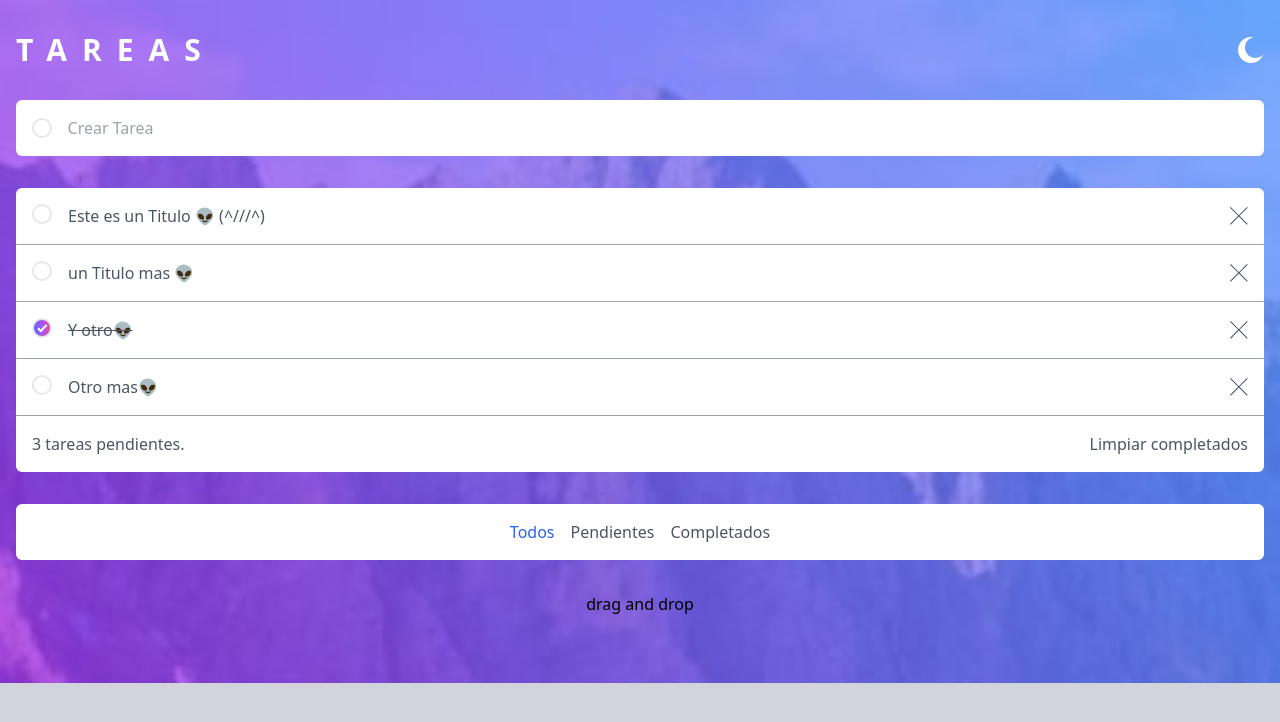
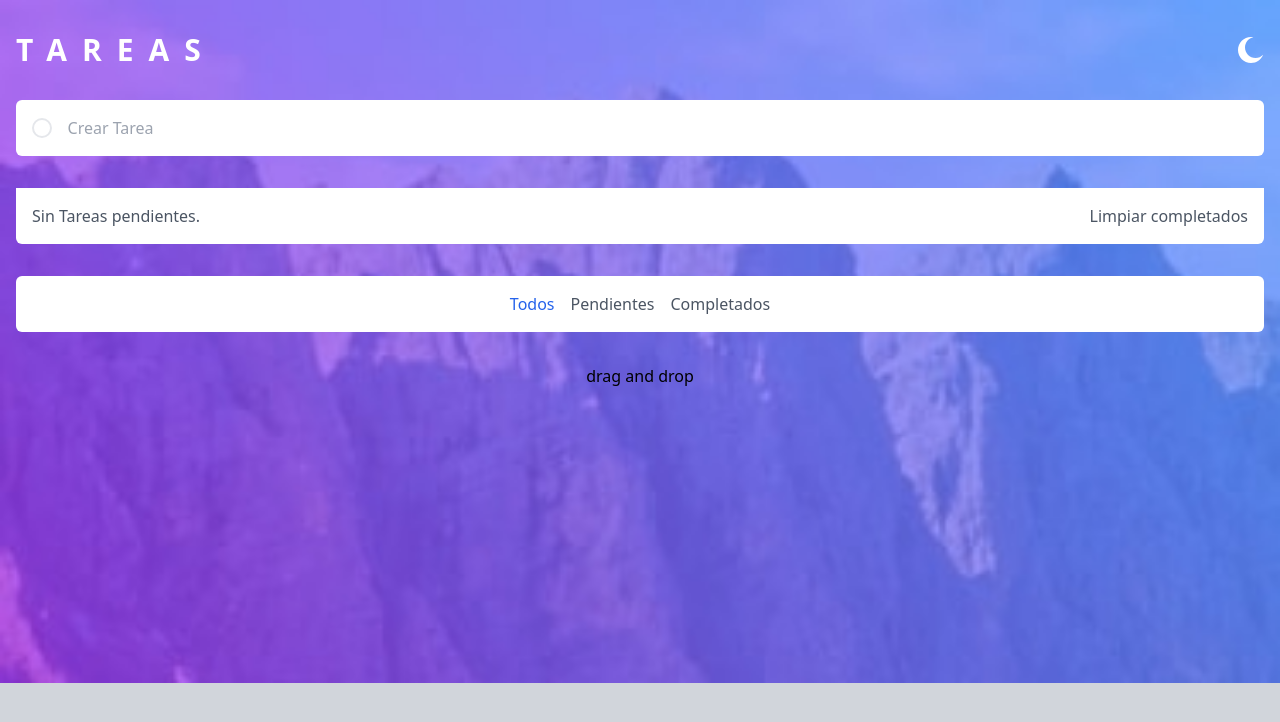
Before and after one commit to DavidAlvarez1998/Vite-React-Tailwind-TODO, a React (Vite) app: page / in a window 1280 px wide. Shown: the top 722 px of the page. Built offline with nearby package versions, Linux system fonts and the light colour scheme.

Commit message:
dia3 definitivo dia 3

```diff
--- a/src/App.jsx
+++ b/src/App.jsx
@@ -4,36 +4,18 @@ import TodoCreate from './components/TodoCreate';
 import TodoList from './components/TodoList';
 import TodoComputed from './components/TodoComputed';
 import TodoFilter from './components/TodoFilter';
-import { useState } from 'react';
+import { useEffect, useState } from 'react';
 
-const initialStateTodos = [
-  {
-    id: 1,
-    title: "Este es un Titulo  👽 (^///^)",
-    complete: false
-  },
-  {
-    id: 2,
-    title: "un Titulo mas 👽 ",
-    complete: false
-  },
-  {
-    id: 3,
-    title: "Y otro👽 ",
-    complete: true
-  },
-  {
-    id: 4,
-    title: "Otro mas👽 ",
-    complete: false
-  }
-]
-
+const initialStateTodos = JSON.parse(localStorage.getItem('todos')) || []
 
 
 function App() {
 
   const [todos, setTodos] = useState(initialStateTodos)
+
+  useEffect(() => {
+    localStorage.setItem('todos', JSON.stringify(todos))
+  }, [todos])
 
   const createTodo = (title) => {
     const newTodo = {
```
